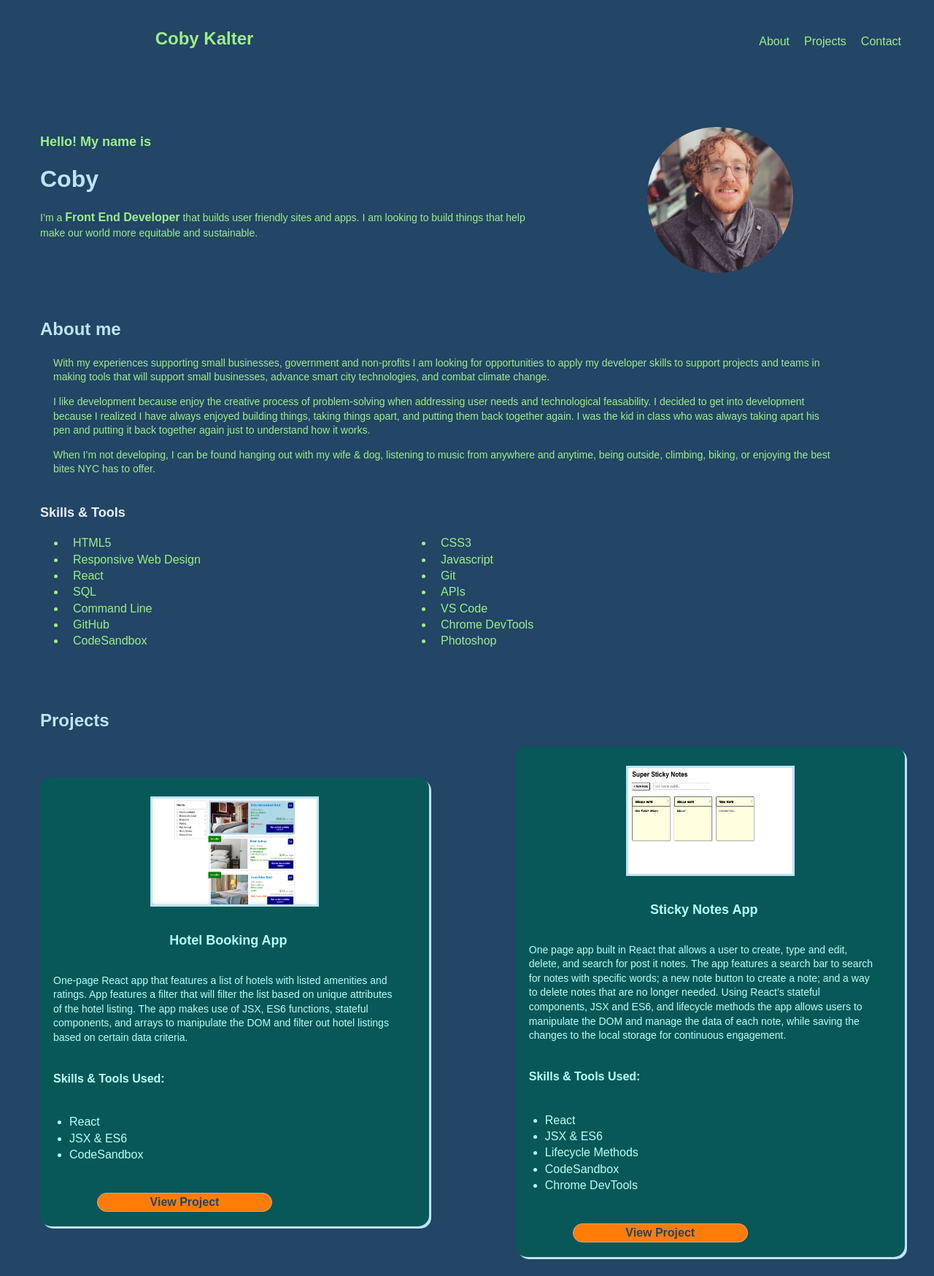
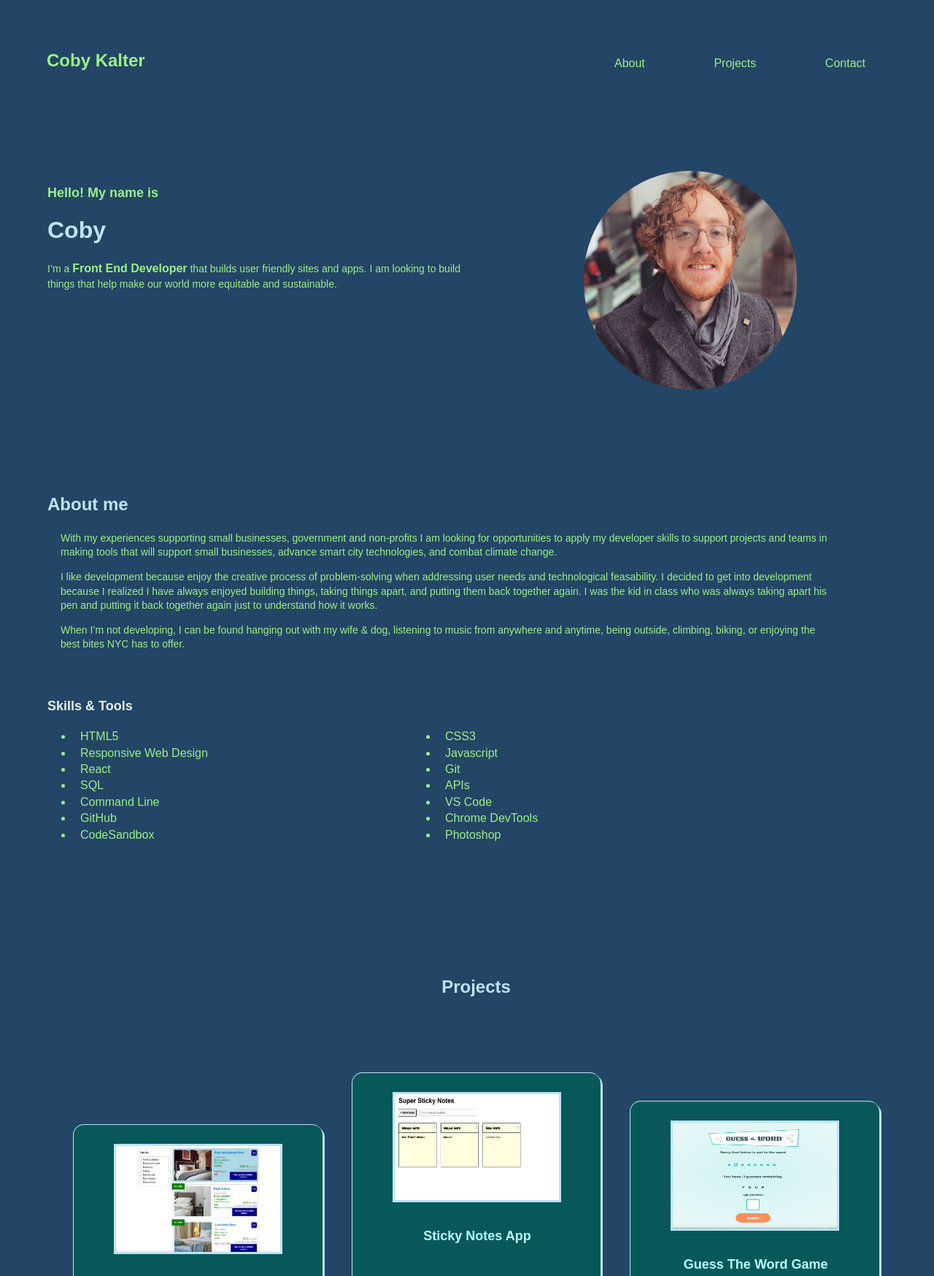
Before and after one commit to CobyKalter/portfolio-site, a plain HTML site: page index.html in a window 1280 px wide. Shown: the top 1748 px of the page at 73% size. Drawn offline with Linux system fonts and the light colour scheme; a web font is replaced by a local one.

Commit message:
Added Desktop Styles

```diff
--- a/css/main.css
+++ b/css/main.css
@@ -95,8 +95,10 @@ body {
     width: auto;
     background-color: #234566;
     color: #9CEF88;
-    margin: 0 15px 0 30px;
-    width: 80%;
+}
+
+main {
+  margin: 0 20px 0 20px;
 }
 
 h1 {
@@ -257,6 +259,8 @@ header nav li {
 .project-card {
     background-color: #08585A;
     box-shadow: 3px 3px #BEE4F4;
+    border-left: 1px solid #BEE4F4;
+    border-top: 1px solid #BEE4F4;
     border-radius: 15px;
     color: #B8FFF8;
     display: flex;
@@ -314,8 +318,6 @@ header nav li {
     color: #234566;
     font-weight: 700;
 }
-
-
 
 /* Contact Section Stylings */
 
@@ -653,15 +655,150 @@ footer p {
 
 }
 
+
+/* Laptop Styles */
+@media only screen and (min-width: 1024px) {
+
+
+/* Main */
+
+main {
+  margin: 0 40px 0 40px;
+}
+
+}
+
+
 /* Desktop Styles */
 @media only screen and (min-width: 1200px) {
+
 /* Header */
+
+header {
+  justify-content: center;
+  margin: 50px 0 120px 0;
+}
+
+.title {
+  flex-basis: 30%;
+}
+
+header #page-title {
+  text-align: left;
+}
+
+.header-divider {
+  flex-basis: 30%;
+}
+
+header nav {
+  flex-basis: 30%;
+}
+
+/* Main */
+
+main {
+  margin: 0 40px 0 40px;
+}
+
+.main-content {
+  margin-right: 0;
+}
+
 /* Hero */
+
+.hero-section {
+  margin: 40px 0 140px 0;
+  padding-bottom: 0;
+}
+
+#hero-text {
+  flex-basis: 50%;
+}
+
+.hero-section img {
+  height: revert;
+  width: revert;
+  padding: 0;
+}
+
 /* About */
+
+.about-section {
+  margin: 140px 0 140px 0;
+}
+
+.about-text {
+  padding: 0 0 30px 0;
+  margin: 0 0
+}
+
 /* Projects */
+
+.projects-section {
+  margin: 140px 0 40px 0;
+}
+
+.projects-section h2 {
+  text-align: center;
+  margin: 0 0 80px 0;
+}
+
+.project-cards-wrapper {
+  justify-content: center;
+}
+
+.project-card {
+  flex-basis: 29%;
+  margin: 20px 20px 20px 20px;
+}
+
+.project-title {
+  padding: 0 10px 0 10px;
+  margin-bottom: 40px;
+}
+
+.project-description {
+  padding: 0 31px 0 30px;
+  width: 80%;
+}
+
+.project-card h4 {
+  padding-left: 30px;
+}
+
+.project-skills-list {
+  padding-left: 45px;
+  margin-bottom: 40px;
+}
+
+.project-button {
+  margin-bottom: 30px;
+}
+
 /* Contact */
+
+#contact {
+  margin: 120px 0 160px 0;
+}
+
 /* Social */
+
+#social-title {
+  margin-bottom: 40px;
+}
+
 /* Footer */
+
+footer {
+  width: 100%;
+  justify-content: space-evenly;
+  margin: 40px 0 140px 0;
+}
+
+#wcb_p {
+  padding-right: 0;
+}
 
 }
 
```
